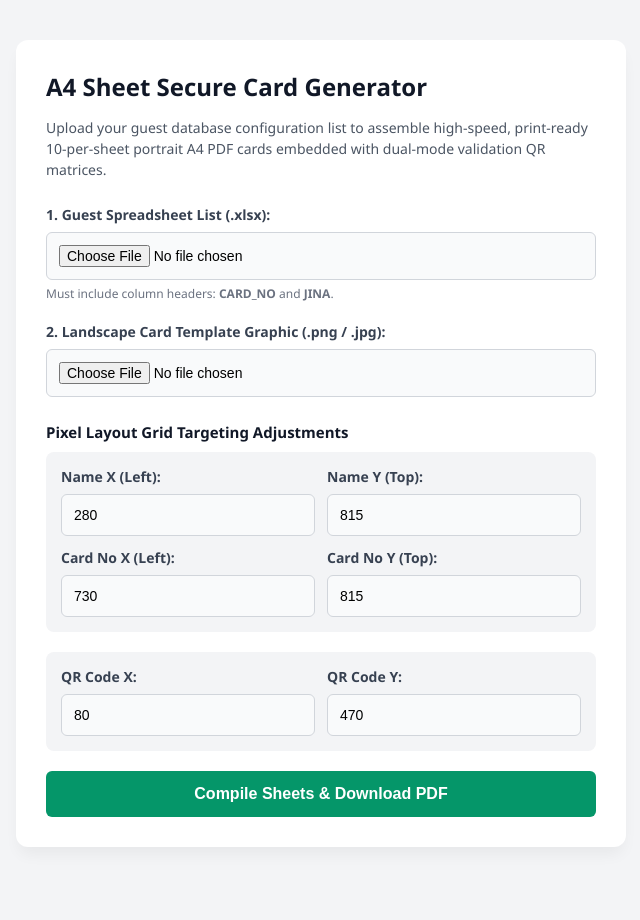
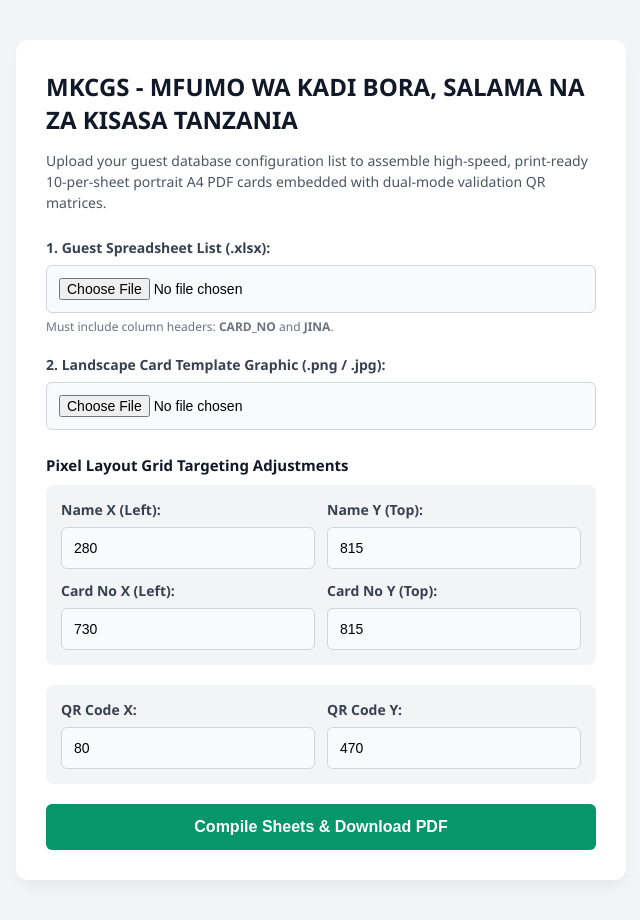
Before and after one commit to mukizanoel69-droid/wedding-card-generator, a Flask app: page / in a window 1280 px wide. Shown: the whole page, without its empty margins (319-959 px from the left). Before the commit the page ends 817 px from the top, so only its background shows below. Run offline with Flask 3, Linux system fonts and the light colour scheme.

Commit message:
Add files via upload

```diff
--- a/templates/index.html
+++ b/templates/index.html
@@ -3,7 +3,7 @@
 <head>
     <meta charset="UTF-8">
     <meta name="viewport" content="width=device-width, initial-scale=1.0">
-    <title>A4 Sheet Secure Invitation Generator</title>
+    <title>MKCGS - MFUMO WA KADI BORA, SALAMA NA ZA KISASA TANZANIA</title>
     <style>
         body { font-family: 'Segoe UI', system-ui, sans-serif; background-color: #f3f4f6; margin: 0; padding: 40px 20px; display: flex; justify-content: center; }
         .container { background-color: #ffffff; padding: 30px; border-radius: 12px; box-shadow: 0 10px 15px -3px rgba(0,0,0,0.05); max-width: 550px; width: 100%; }
@@ -20,7 +20,7 @@
 </head>
 <body>
 <div class="container">
-    <h2>A4 Sheet Secure Card Generator</h2>
+    <h2>MKCGS - MFUMO WA KADI BORA, SALAMA NA ZA KISASA TANZANIA</h2>
     <p>Upload your guest database configuration list to assemble high-speed, print-ready 10-per-sheet portrait A4 PDF cards embedded with dual-mode validation QR matrices.</p>
     <form action="/generate" method="POST" enctype="multipart/form-data">
         <div class="form-group">
```
